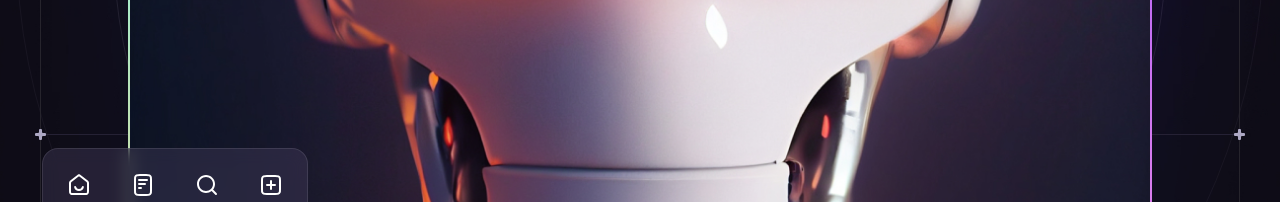
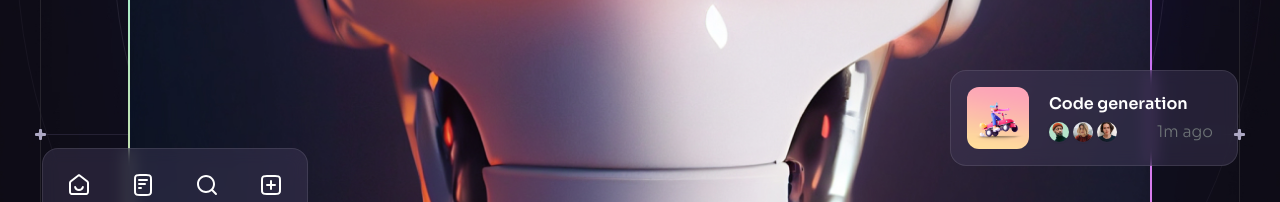
Before and after one commit to GenadiKozarev/react-tailwind-vite-ai-frequency-website, a React (Vite) app: page / in a window 1280 px wide. Shown: the part 750-952 px from the top of the page. Built offline with nearby package versions, Linux system fonts and the light colour scheme.

Commit message:
add code generation Notification component with parallax effect on the right-hand side of the main section

```diff
--- a/src/components/Hero.jsx
+++ b/src/components/Hero.jsx
@@ -6,6 +6,7 @@ import { heroIcons } from "../constants";
 import { ScrollParallax } from "react-just-parallax";
 import { useRef } from "react";
 import Generating from "./Generating";
+import Notification from "./Notification";
 
 const Hero = () => {
   const parallaxRef = useRef(null);
@@ -66,6 +67,13 @@ const Hero = () => {
                     ))}
                   </ul>
                 </ScrollParallax>
+
+                <ScrollParallax isAbsolutelyPositioned>
+                  <Notification
+                    title="Code generation"
+                    className="hidden absolute -right-[5.5rem] bottom-[11rem] w-[18rem] xl:flex"
+                  />
+                </ScrollParallax>
               </div>
             </div>
 
--- /dev/null
+++ b/src/components/Notification.jsx
@@ -0,0 +1,44 @@
+import { notification1 } from "../assets";
+import { notificationImages } from "../constants";
+
+const Notification = ({ className, title }) => {
+  return (
+    <div
+      className={`${
+        className || ""
+      } flex items-center p-4 pr-6 bg-n-9/40 backdrop-blur border border-n-1/10 rounded-2xl gap-5`}
+    >
+      <img
+        src={notification1}
+        width={62}
+        height={62}
+        alt="Person on a four-wheeler with peachy background"
+        className="rounded-xl"
+      />
+      <div className="flex-1">
+        <h6 className="mb-1 font-semibold text-base">{title}</h6>
+        <div className="flex items-center justify-between">
+          <ul className="flex -m-0.5">
+            {notificationImages.map((item, index) => (
+              <li
+                key={index}
+                className="flex w-6 h-6 border-2 border-n-12 rounded-full overflow-hidden"
+              >
+                <img
+                  src={item}
+                  className="w-full"
+                  width={20}
+                  height={20}
+                  alt={item}
+                />
+              </li>
+            ))}
+          </ul>
+          <div className="body-2 text-n-13">1m ago</div>
+        </div>
+      </div>
+    </div>
+  );
+};
+
+export default Notification;
--- a/src/components/design/Services.jsx
+++ b/src/components/design/Services.jsx
@@ -1,4 +1,4 @@
-import { brainwaveWhiteSymbol, gradient, play } from "../../assets";
+import { aiFrequencyWhite, gradient, play } from "../../assets";
 import ChatBubbleWing from "../../assets/svg/ChatBubbleWing";
 
 export const Gradient = () => {
@@ -18,7 +18,7 @@ export const Gradient = () => {
 export const PhotChatMessage = () => {
   return (
     <div className="absolute top-8 right-8 max-w-[17.5rem] py-6 px-8 bg-black rounded-t-xl rounded-bl-xl font-code text-base lg:top-16 lg:right-[8.75rem] lg:max-w-[17.5rem]">
-      Hey Brainwave, enhance this photo
+      Hey AI Frequency, enhance this photo
       <ChatBubbleWing className="absolute left-full bottom-0" />
     </div>
   );
@@ -30,10 +30,10 @@ export const VideoChatMessage = () => {
       Video generated!
       <div className="absolute left-5 -bottom-[1.125rem] flex items-center justify-center w-[2.25rem] h-[2.25rem] bg-color-1 rounded-[0.75rem]">
         <img
-          src={brainwaveWhiteSymbol}
+          src={aiFrequencyWhite}
           width={26}
           height={26}
-          alt="Brainwave"
+          alt="AI Frequency"
         />
       </div>
       <p className="tagline absolute right-2.5 bottom-1 text-[0.625rem] text-n-3 uppercase">
--- a/src/constants/index.js
+++ b/src/constants/index.js
@@ -77,13 +77,13 @@ export const notificationImages = [notification4, notification3, notification2];
 
 export const companyLogos = [yourlogo, yourlogo, yourlogo, yourlogo, yourlogo];
 
-export const brainwaveServices = [
+export const aiFrequencyServices = [
   "Photo generating",
   "Photo enhance",
   "Seamless Integration",
 ];
 
-export const brainwaveServicesIcons = [
+export const aiFrequencyServicesIcons = [
   recording03,
   recording01,
   disc02,
```
